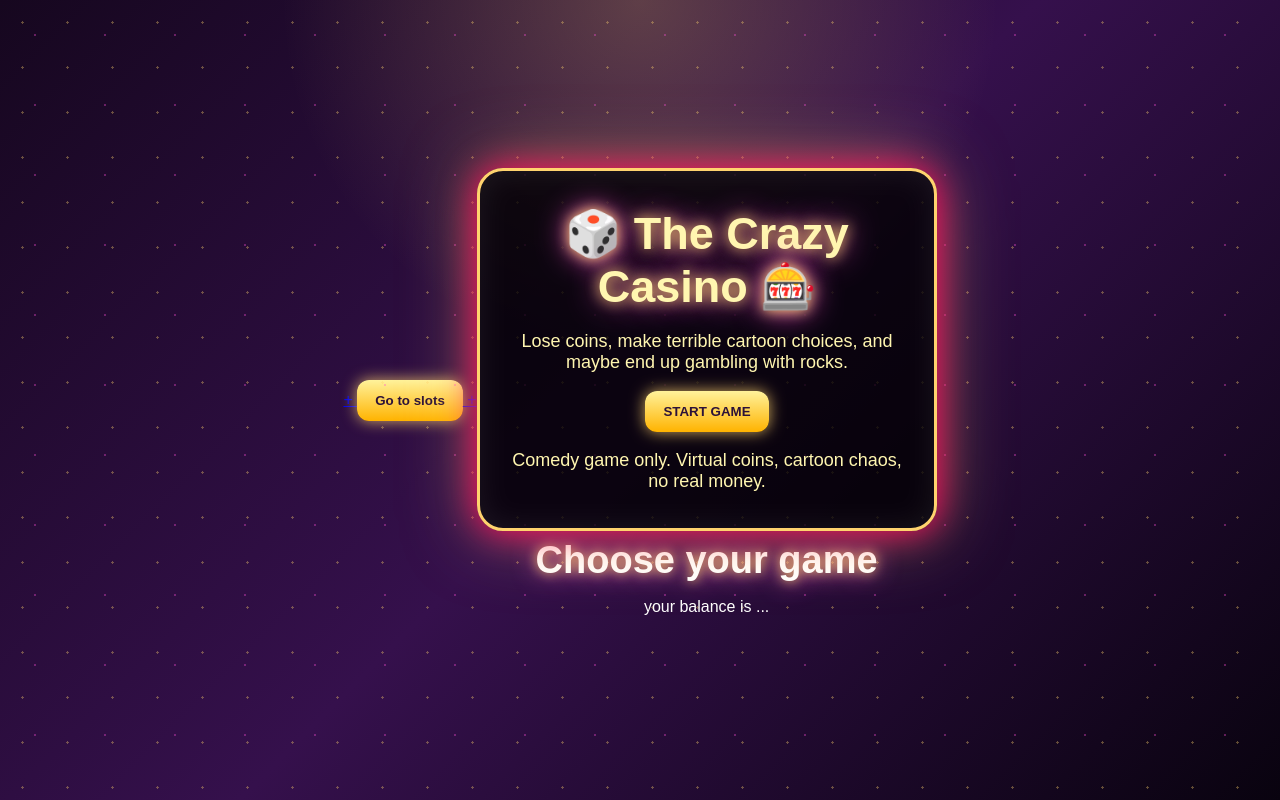
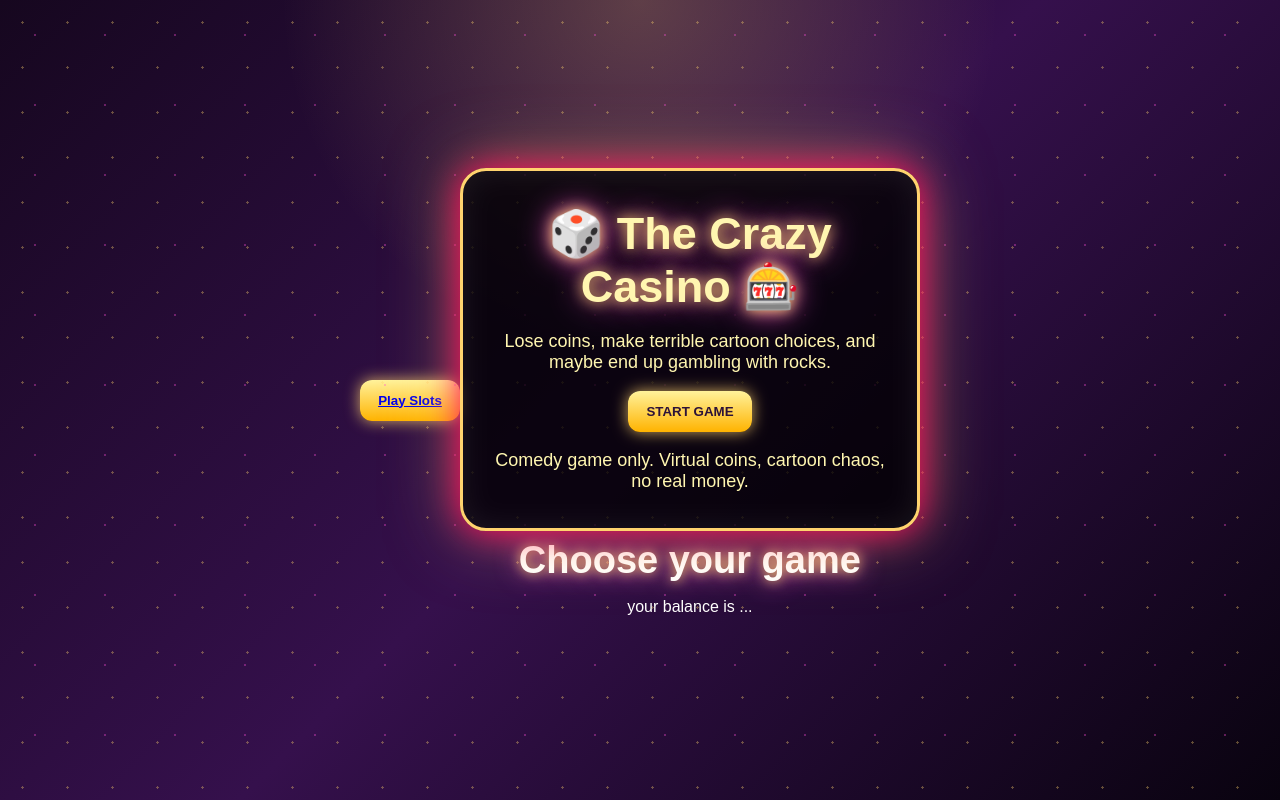
Before and after one commit to Owen-acs/Crazy-Casino3, a plain HTML site: page templates/index.html in a window 1280 px wide. Drawn offline with Linux system fonts and the light colour scheme.

Commit message:
Refactor button for navigating to slots page

```diff
--- a/templates/index.html
+++ b/templates/index.html
@@ -6,9 +6,9 @@
   </head>
   <body>
 
-     <a href="/templates/slots.html">
-+        <button type="button">Go to slots</button>
-+      </a>
+     <button>
+      <a href="/templates/slots.html">Play Slots</a>
+     </button>
     <main class="game not-started" id="game">
       <button class="admin-open" id="adminOpenBtn">ADMIN</button>
 
```
